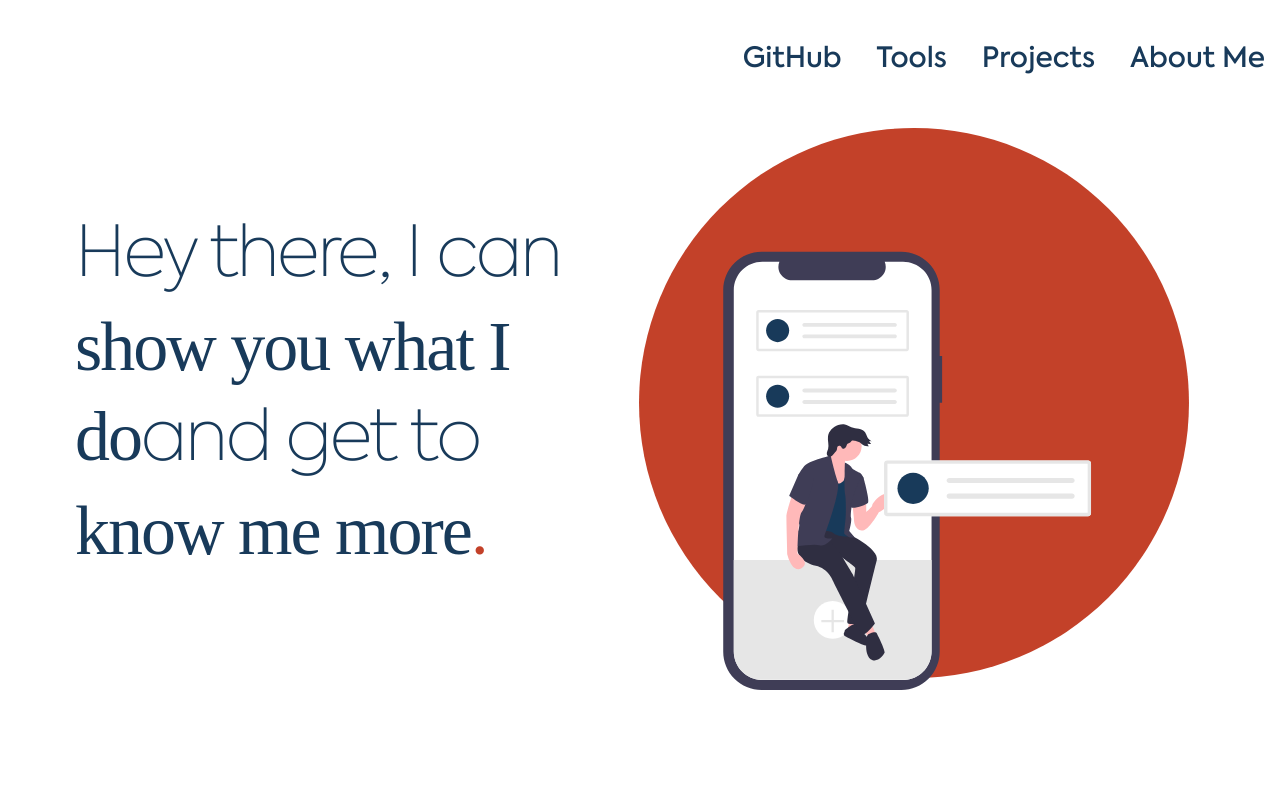
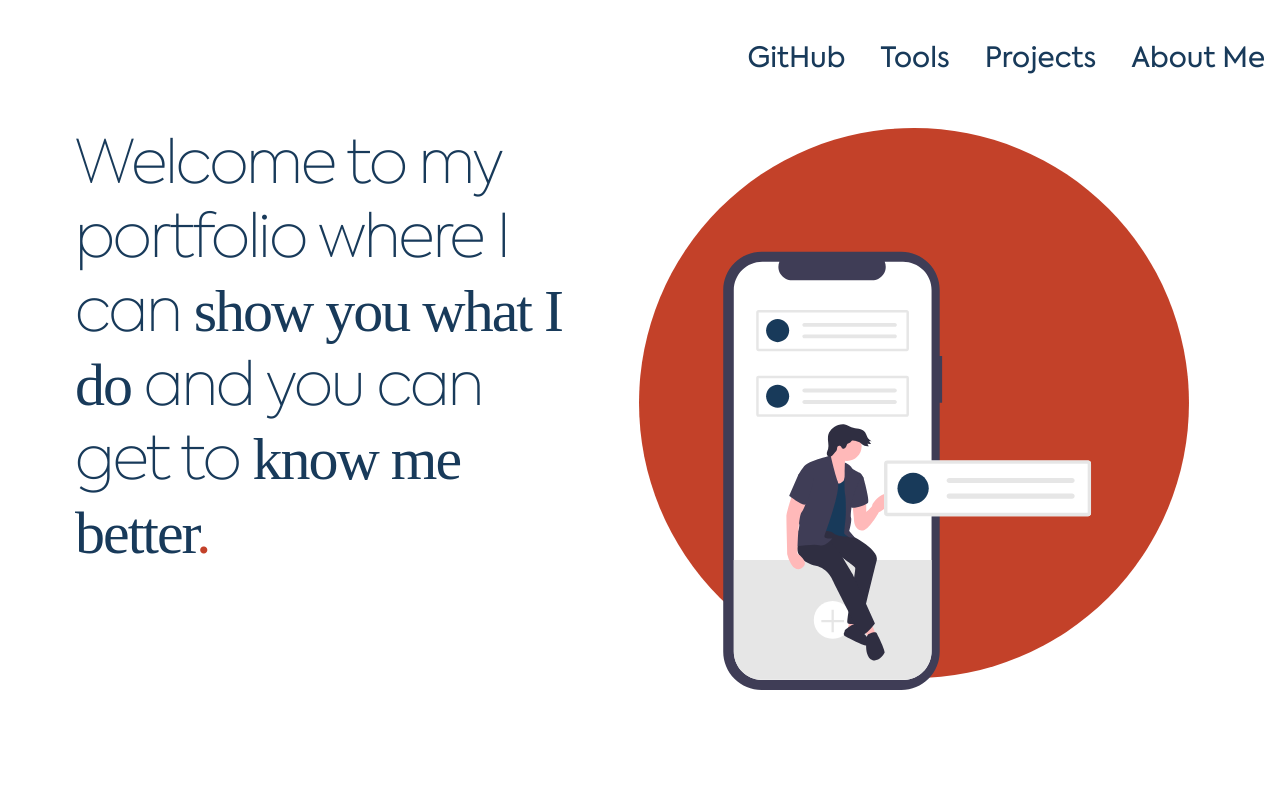
Before and after one commit to iamrico/portfolio, a React (Create React App) app: page / in a window 1280 px wide. Shown: the top 800 px of the page. Built offline with nearby package versions, Linux system fonts and the light colour scheme; a web font is replaced by a local one.

Commit message:
more styling improvements

```diff
--- a/src/App.js
+++ b/src/App.js
@@ -16,7 +16,6 @@ const App = ({skills,projects}) => {
         <Banner />
         <ToolBox />
         <Projects />
-
       </div>
       <Footer />
     </div>
--- a/src/components/Banner.js
+++ b/src/components/Banner.js
@@ -5,15 +5,15 @@ import ScrollAnimation from "react-animate-on-scroll";
 import "animate.css/animate.min.css";
 
 const BannerText = styled.p`
-  font-size: 70px;
+  font-size: 60px;
   letter-spacing: -2px;
-  line-height: 90px;
+  line-height: 70px;
   width: 916px;
   color: #183a5a;
   font-family: Axiforma-Bold;
-  padding-top: 80px;
   width: 624px;
   padding-left: 60px;
+  padding-right: 70px;
 `;
 
 const Thin = styled.span`
@@ -36,17 +36,25 @@ const Dot = styled.span`
   color: #c34129;
 `;
 
+const HoverEffect = styled.span`
+  background-image: linear-gradient(180deg, transparent 65%, #ff9b7f 0);
+  background-repeat: repeat-x;
+  background-size: 0 100%;
+  transition: 0.1s linear;
 
+  &:hover {
+    background-size: 100% 100%;
+  }
+`
 
 const Banner = () => {
   return (
     <section className="banner">
       <Row>
         <BannerText>
-          <Thin>Hey there, </Thin>
-          <Thin>I can </Thin>
-          show you what I do
-          <Thin>and get to</Thin> know me more<Dot>.</Dot>
+          <Thin>Welcome to my portfolio where I can </Thin>
+          <HoverEffect>show you what I do</HoverEffect>
+          <Thin> and you can get to </Thin> <HoverEffect>know me better</HoverEffect><Dot>.</Dot>
         </BannerText>
         <ScrollAnimation animateIn="bounceInRight" animateOnce={true}>
           <BannerImage />
--- a/src/components/NavBar.js
+++ b/src/components/NavBar.js
@@ -9,7 +9,7 @@ const Nav = styled.header`
 `
 const NavItem = styled.h3`
     display: inline-block;
-    font-family: Axiforma-Medium;
+    font-family: Axiforma-Regular;
     color: #183A5A;
     padding-left: 35px;
 `
--- a/src/components/Toolbox.js
+++ b/src/components/Toolbox.js
@@ -1,39 +1,52 @@
-import React from 'react';
-import styled from 'styled-components';
-import Square from '../components/Square.js';
+import React, {Component} from "react";
+import styled from "styled-components";
+import Square from "../components/Square.js";
+import { connect } from 'react-redux'
 
 const ToolContainer = styled.div`
   height: 300px;
   width: 300px;
-    background-color: #F4F4F4;
-`
+  background-color: #f4f4f4;
+`;
 
 const Title = styled.h2`
   font-family: Axiforma-Bold;
   line-height: 50px;
-    color: #183A5A;
+  color: #183a5a;
   font-size: 34px;
   letter-spacing: 1.5px;
   line-height: 50px;
   text-align: center;
   margin-bottom: 49px;
   margin-top: 84px;
-`
+`;
 
 const Center = styled.div`
   margin: 0 auto;
   height: 100%;
   width: 100%;
-    display:block;
+  display: block;
   margin-left: auto;
   margin-right: auto;
-`
-const ToolBox = () => {
+`;
+class ToolBox extends Component{
+
+  componentDidMount () {
+      console.log(this.props);
+  }
+
+  renderTools = () => {
+    return this.props.tools.map((tool)=>{
+
+    })
+  }
+  render() {
+
     return (
-        <section className='toolbox'>
-            <div className='container-fluid'>
+      <section className="toolbox">
+        <div className="container-fluid">
           <Title>My Tools</Title>
-                <div className='row no-gutters'>
+          <div className="row no-gutters">
             <Square></Square>
             <Square></Square>
             <Square></Square>
@@ -43,5 +56,11 @@ const ToolBox = () => {
       </section>
     );
   }
+}
 
-export default ToolBox;
+const mapStateToProps = ({skills}) => {
+    return {
+        tools: skills.tools,
+    }
+}
+export default connect(mapStateToProps)(ToolBox);
--- a/src/reducers/index.js
+++ b/src/reducers/index.js
@@ -7,7 +7,7 @@ const initialState = {
     skills:{
         languages:['Java', 'Python','C','PHP'],
         databases:['MySQL','Cloud Firestore','Firebase Realtime Database','Google Cloud Datastore'],
-        tools:['React','Redux','React Native','Node JS','Flask','GraphQL','Angular','TypeScript','Javascript','ES6','REST Api','Gatsby.js'],
+        tools:[{toolName:'Javascript/ES6+', toolDesc: '', toolIcon:'' },'React', 'Dart' ,'Flutter', 'OOP Languages'],
         ctech:['Amazon Web Services (Route 53, s3)','Google Cloud Platform']
     },
     projects:[
```
Lines whose indentation alone changed are shown as unchanged.
